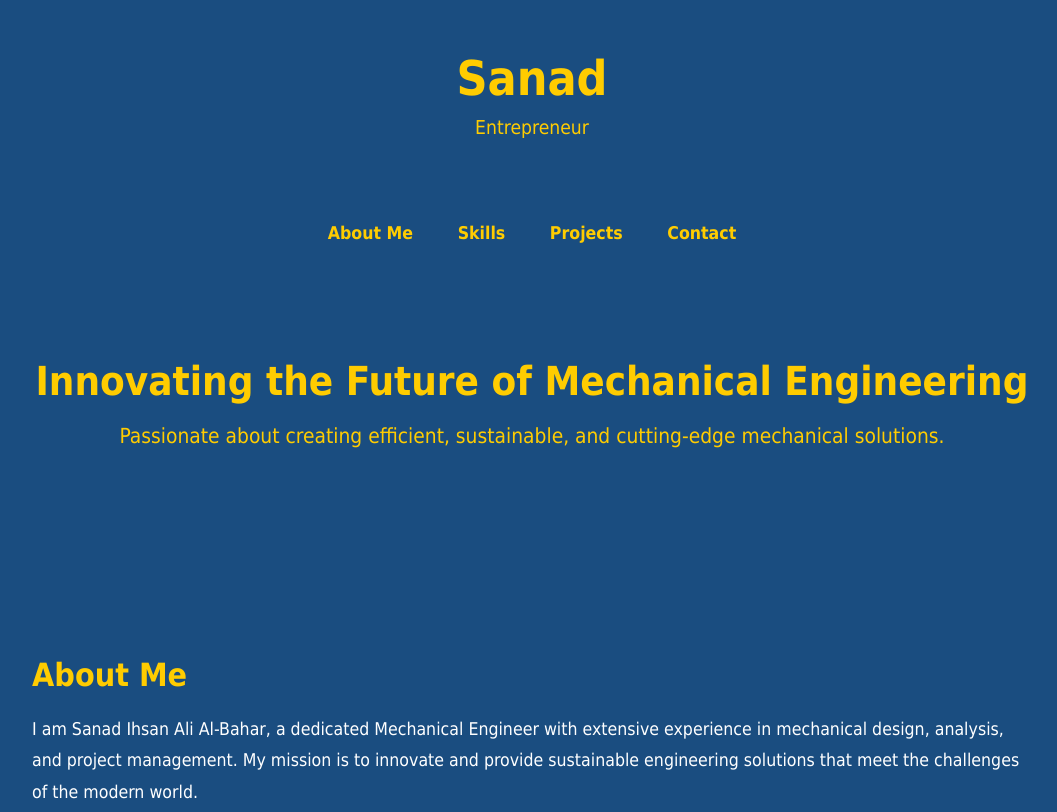
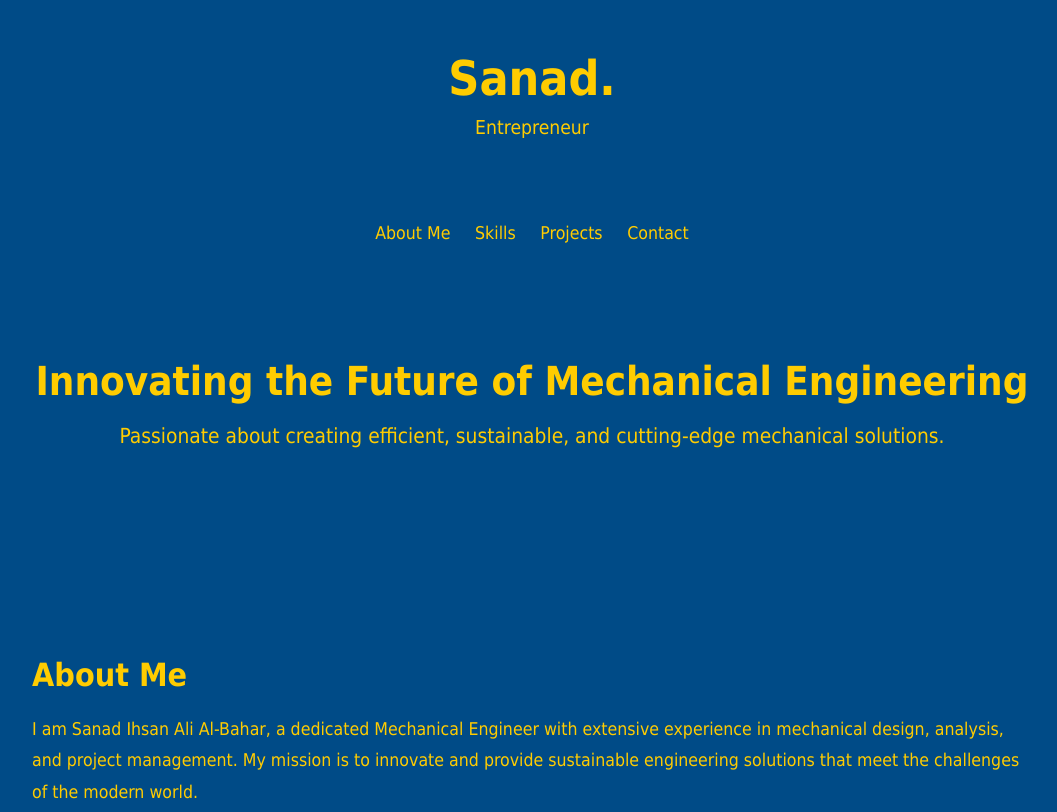
Before and after one commit to a1reference/Sanad-s-Page, a plain HTML site: page index.html in a window 1280 px wide. Shown: the top 812 px of the page, without its empty margins (108-1165 px from the left). Drawn offline with Linux system fonts and the light colour scheme.

Commit message:
Add files via upload

```diff
--- a/index.html
+++ b/index.html
@@ -3,7 +3,7 @@
 <head>
     <meta charset="UTF-8">
     <meta name="viewport" content="width=device-width, initial-scale=1.0">
-    <title>Sanad Ihsan Ali Al-Bahar - Mechanical Engineer</title>
+    <title>Sanad.</title>
     <style>
         @font-face {
             font-family: 'Flaunters';
@@ -14,14 +14,14 @@
             font-family: 'Flaunters', Tahoma, Geneva, Verdana, sans-serif;
             margin: 0;
             padding: 0;
-            background-color: #1A4D80;
+            background-color: #004B87;
             color: #fff;
             scroll-behavior: smooth;
         }
 
         header {
-            background-color: #1A4D80;
-            color: #ffcc00;
+            background-color: #004B87;
+            color: #FFCC00;
             padding: 50px 20px;
             text-align: center;
         }
@@ -37,7 +37,7 @@
         }
 
         nav {
-            background-color: #1A4D80;
+            background-color: #004B87;
             padding: 15px 0;
             text-align: center;
             position: sticky;
@@ -46,17 +46,33 @@
         }
 
         nav a {
-            color: #ffcc00;
-            margin: 0 20px;
+            color: #FFCC00;
+            margin: 0 10px;
             text-decoration: none;
             font-size: 1.1em;
-            font-weight: bold;
             cursor: pointer;
+            position: relative; /* Required for the pseudo-element */
+        }
+
+        nav a::after {
+            content: '';
+            display: block;
+            width: 0; /* Initially no underline */
+            height: 0.5px; /* Thickness of the underline */
+            background: #FFCC00; /* Same color as the text */
+            transition: width 0.16s ease-in-out; /* Smooth animation */
+            position: absolute;
+            bottom: -5px; /* Adjust to position the underline */
+            left: 0;
+        }
+
+        nav a:hover::after {
+            width: 100%; /* Full width underline on hover */
         }
 
         .hero-section {
-            background-color: #1A4D80;
-            color: #ffcc00;
+            background-color: #004B87;
+            color: #FFCC00;
             padding: 100px 20px;
             text-align: center;
             background-image: url('your-hero-image.jpg'); /* Replace with your own image */
@@ -83,12 +99,13 @@
 
         .content-section h2 {
             font-size: 2em;
-            color: #ffcc00;
+            color: #FFCC00;
             margin-bottom: 20px;
         }
 
         .content-section p {
             font-size: 1.1em;
+            color: #FFCC00;
             line-height: 1.8;
         }
 
@@ -101,7 +118,7 @@
             margin: 10px 0;
             padding: 10px 0;
             border-bottom: 1px solid transparent; /* Initially transparent */
-            color: #ffcc00; /* Keeps the text yellow */
+            color: #FFCC00; /* Keeps the text yellow */
             position: relative; /* Required for the pseudo-element positioning */
         }
 
@@ -110,7 +127,7 @@
             display: block;
             width: 100%; /* Match the width of the text */
             height: 1px;
-            background-color: #ffcc00;
+            background-color: #FFCC00;
             position: absolute;
             bottom: 0;
             left: 0;
@@ -132,6 +149,7 @@
 
         .contact, .follow-me {
             flex: 1;
+            color: #FFCC00;
             min-width: 200px; /* Ensures the sections don't get too small */
         }
 
@@ -145,7 +163,7 @@
 
         .contact h2, .follow-me h2 {
             font-size: 2.5em; /* Large text */
-            color: #ffcc00;  /* Matches the yellow color scheme */
+            color: #FFCC00;  /* Matches the yellow color scheme */
             margin-bottom: 0;
         }
 
@@ -156,8 +174,8 @@
         }
 
         footer {
-            background-color: #1A4D80;
-            color: #ffcc00;
+            background-color: #004B87;
+            color: #FFCC00;
             text-align: center;
             padding: 20px;
         }
@@ -169,7 +187,7 @@
 </head>
 <body>
     <header>
-        <h1>Sanad</h1>
+        <h1>Sanad.</h1>
         <p id="changing-text">Mechanical Engineer</p>
     </header>
 
```
